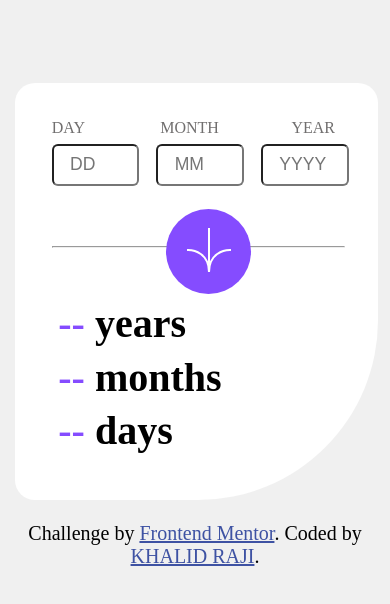
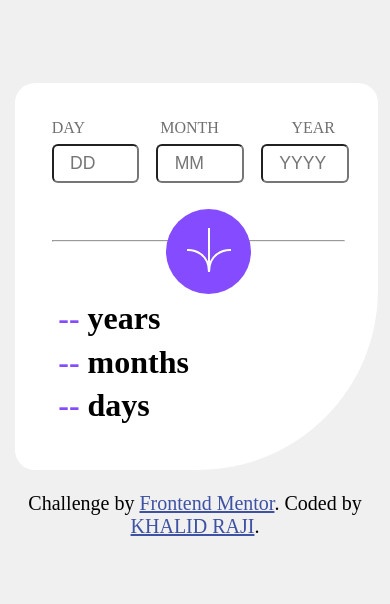
Before and after one commit to raji361/age-calcultor, a plain HTML site: page index.html in a window 390 px wide. Drawn offline with Linux system fonts and the light colour scheme.

Commit message:
Update style.css

```diff
--- a/style.css
+++ b/style.css
@@ -112,7 +112,7 @@
         p {
             top: -10%;
             margin: 2%;
-            font-size: 250%;
+            font-size: 200%;
         }
         .attribution {
             margin-top: 6%;
```
